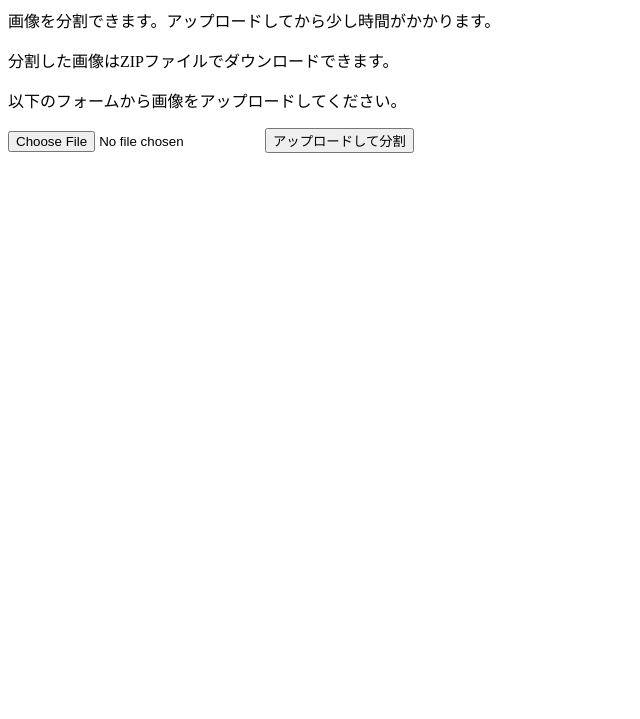
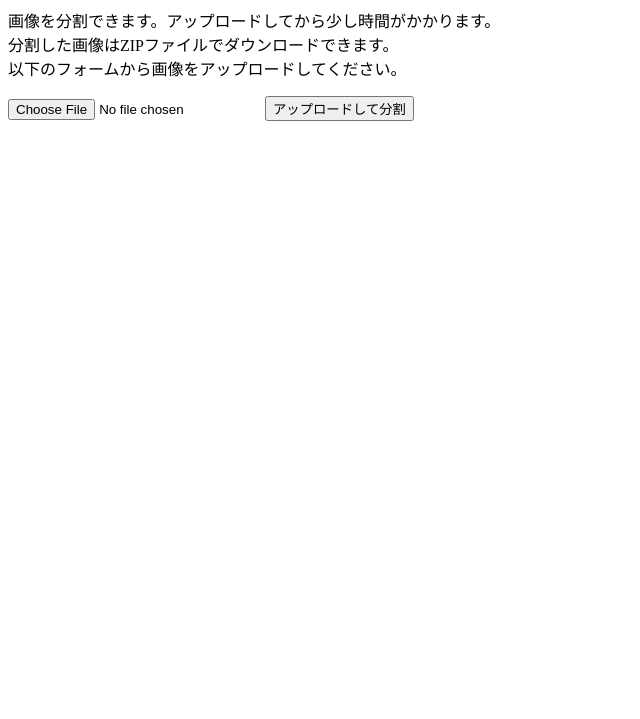
Before and after one commit to koharu-614/media_compression, a website: page public/index.html in a window 1280 px wide. Shown: the part 81-800 px from the top of the page, without its empty margins (0-640 px from the left). Drawn offline with Linux system fonts and the light colour scheme.

```diff
--- a/public/index.html
+++ b/public/index.html
@@ -6,9 +6,9 @@
   </head>
   <body>
     <h1>画像分割</h1>
-    <p>画像を分割できます。アップロードしてから少し時間がかかります。</p>
-    <p>分割した画像はZIPファイルでダウンロードできます。</p>
-    <p>以下のフォームから画像をアップロードしてください。</p>
+    <p>画像を分割できます。アップロードしてから少し時間がかかります。<br>
+    分割した画像はZIPファイルでダウンロードできます。<br>
+    以下のフォームから画像をアップロードしてください。</p>
     <form id="upload-form">
       <input type="file" id="image" accept="image/*" />
       <button type="submit">アップロードして分割</button>
```
